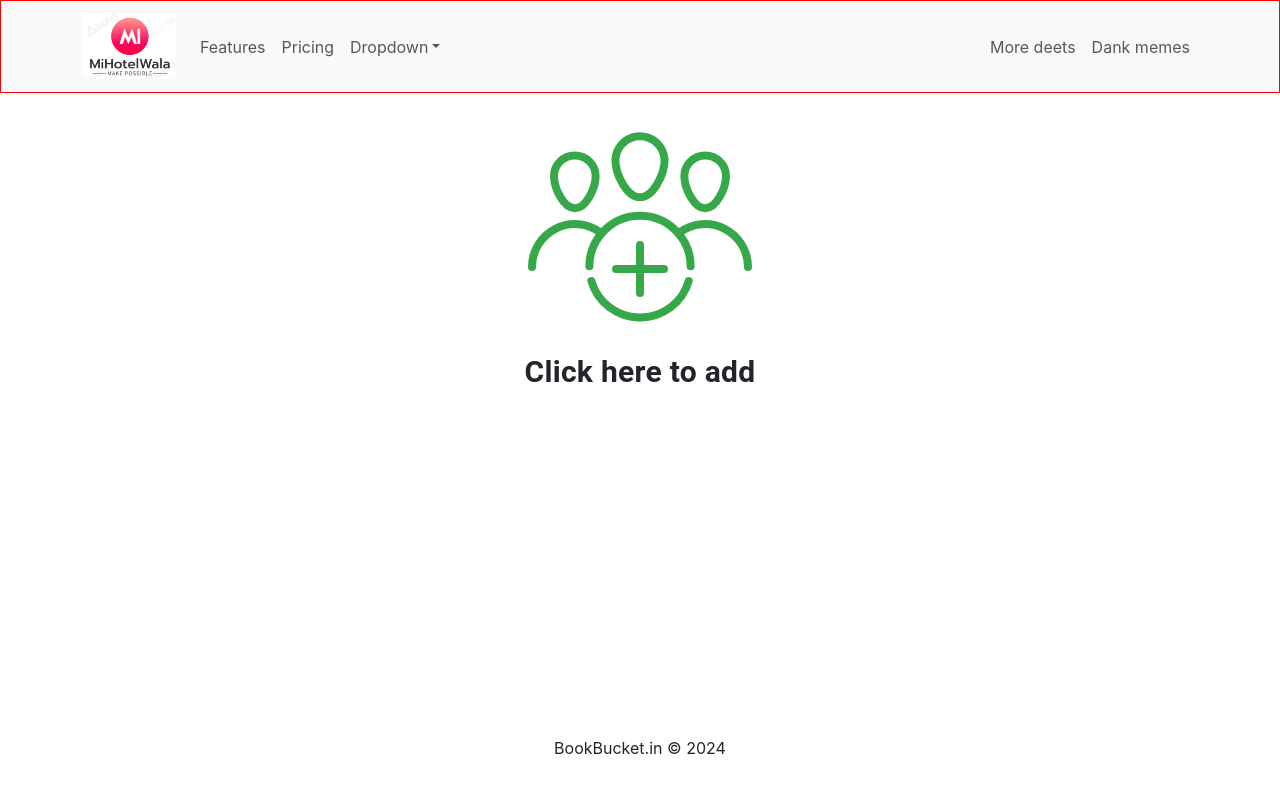
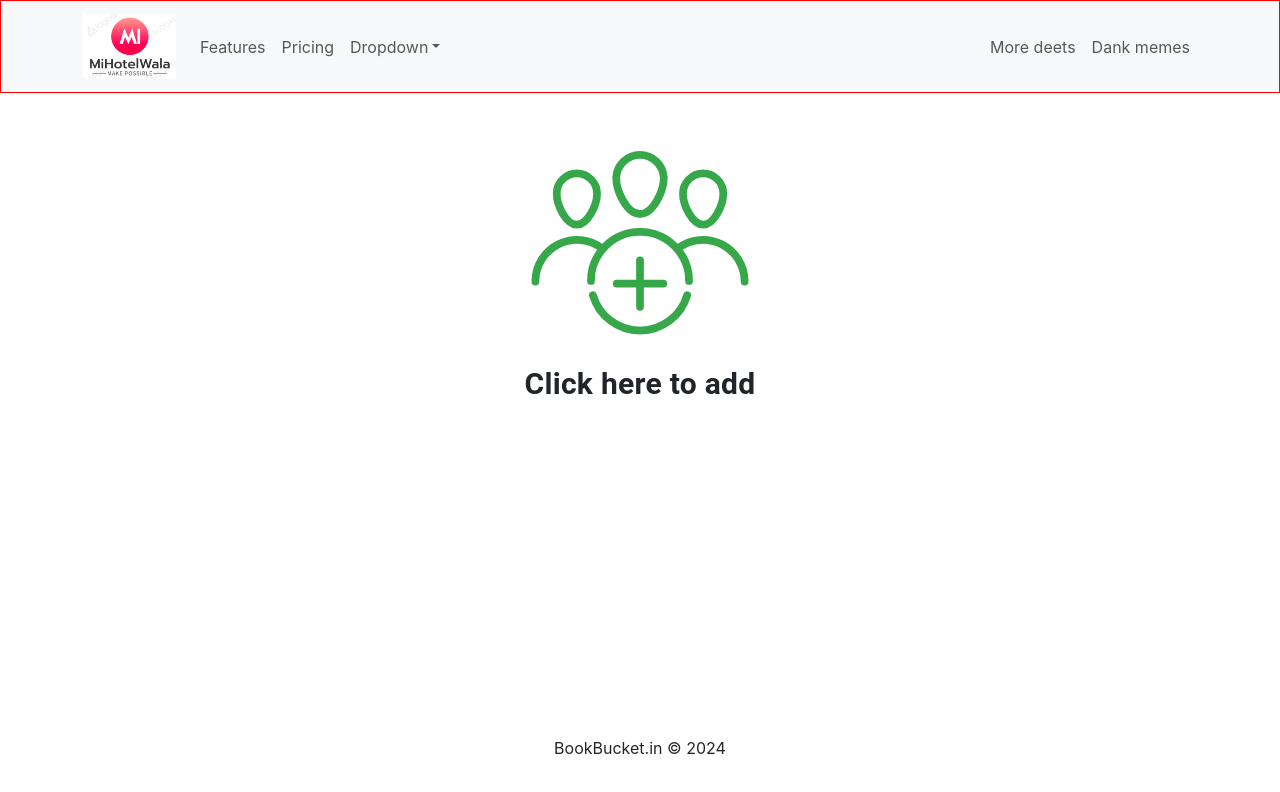
Before and after one commit to Jayeshs1999/goldshop, a React (Create React App) app in the folder frontend/: page /home in a window 1280 px wide. Shown: the top 792 px of the page. Built offline with nearby package versions, Linux system fonts and the light colour scheme.

Commit message:
fixed some issue

```diff
--- a/frontend/src/App.tsx
+++ b/frontend/src/App.tsx
@@ -7,7 +7,13 @@ const App = () => {
   return (
     <>
       <Header />
-      <main style={{ height: "calc(100vh - 173px)" }}>
+      <main
+        style={{
+          height: "calc(100vh - 173px)",
+          overflow: "auto",
+          padding: "20px",
+        }}
+      >
         <Outlet />
       </main>
       <Footer />
--- a/frontend/src/components/Header.tsx
+++ b/frontend/src/components/Header.tsx
@@ -4,8 +4,10 @@ import Nav from "react-bootstrap/Nav";
 import Navbar from "react-bootstrap/Navbar";
 import NavDropdown from "react-bootstrap/NavDropdown";
 import logo from "../assets/logo.png";
+import { useNavigate } from "react-router";
 
 const Header = () => {
+  const navigate = useNavigate();
   return (
     <Navbar
       collapseOnSelect
@@ -14,7 +16,12 @@ const Header = () => {
       className="bg-body-tertiary"
     >
       <Container>
-        <Navbar.Brand href="#home">
+        <Navbar.Brand
+          style={{ cursor: "pointer" }}
+          onClick={() => {
+            navigate("/");
+          }}
+        >
           <img src={logo} style={{ height: "65px" }} alt="" />
         </Navbar.Brand>
         <Navbar.Toggle aria-controls="responsive-navbar-nav" />
--- a/frontend/src/screens/HomeScreen.tsx
+++ b/frontend/src/screens/HomeScreen.tsx
@@ -5,9 +5,11 @@ import PostAddIcon from "@mui/icons-material/PostAdd";
 import MHWButton from "../utils/MHWButton";
 import Card from "../utils/Card";
 import AddUpdateTableDialog from "../utils/AddUpdateTableDialog";
+import useDeviceType from "../utils/DeviceType";
 
 const HomeScreen = () => {
   const [open, setOpen] = useState(false);
+  const deviceType = useDeviceType();
   const [comesFrom, setComesFrom] = useState("");
   const [tablesData, setTablesData] = useState<any>([]);
   const [orderData, setOrderDate] = useState<any>({});
@@ -81,7 +83,8 @@ const HomeScreen = () => {
             style={{
               marginTop: "10px",
               display: "grid",
-              gridTemplateColumns: "1fr 1fr 1fr",
+              gridTemplateColumns:
+                deviceType === "mobile" ? "1fr 1fr" : "1fr 1fr 1fr",
               justifyContent: "center",
 
               gap: "20px",
--- a/frontend/src/utils/AddUpdateTableDialog.tsx
+++ b/frontend/src/utils/AddUpdateTableDialog.tsx
@@ -209,7 +209,7 @@ export default function AddUpdateTableDialog({
                       );
                     }}
                   />
-                  {data?.price && (
+                  {data?.price ? (
                     <MHWTextField
                       type={"text"}
                       value={data?.price}
@@ -219,7 +219,7 @@ export default function AddUpdateTableDialog({
                       disabled={true}
                       handleChange={(e) => {}}
                     />
-                  )}
+                  ) : null}
                   {/* </div> */}
                   {/* <div style={{ width: index === 0 ? "43%" : "40%" }}> */}
                   <MHWAutoSelect
```
